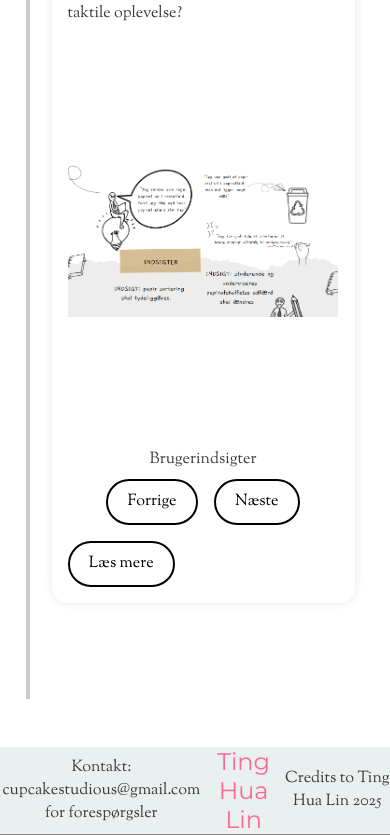
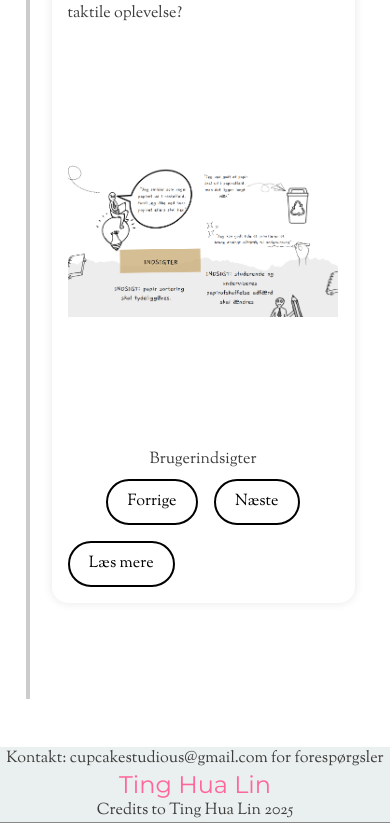
Before and after one commit to cupcakestudio/portfolio_digikon, a React (Vite) app: page /portfolioSide in a window 390 px wide. Shown: the part 4112-4947 px from the top of the page. Built offline with nearby package versions, Linux system fonts and the light colour scheme.

Commit message:
change footer styling in mobile

```diff
--- a/src/Components/Styling/Footer.css
+++ b/src/Components/Styling/Footer.css
@@ -6,3 +6,11 @@
     justify-content: center;
     place-items: center;
     border-bottom: #888 1px solid;}
+    @media (max-width: 500px) {
+       .footer {
+
+         display: flex;
+         flex-direction: column
+        ;
+       }
+    }
```
